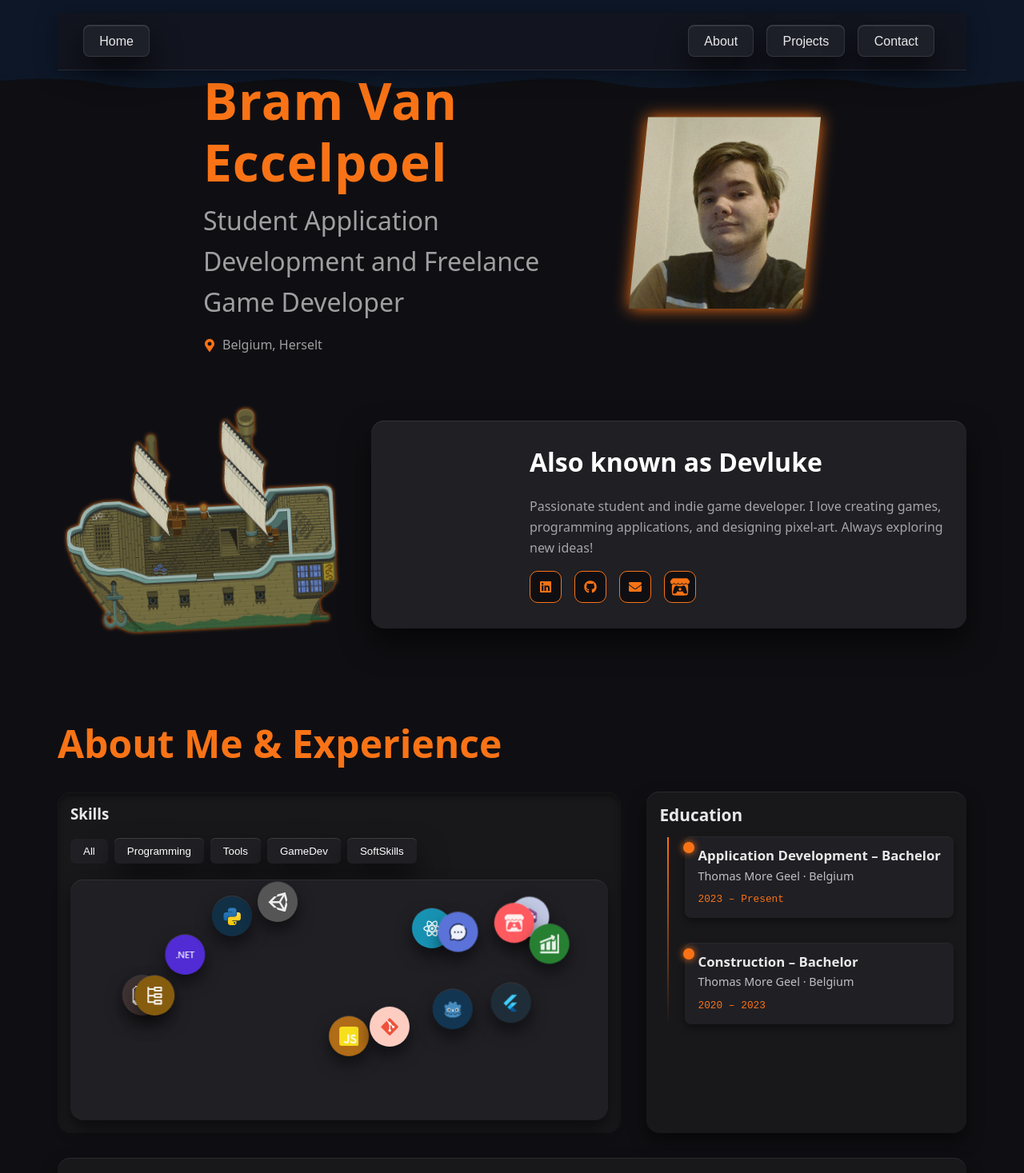
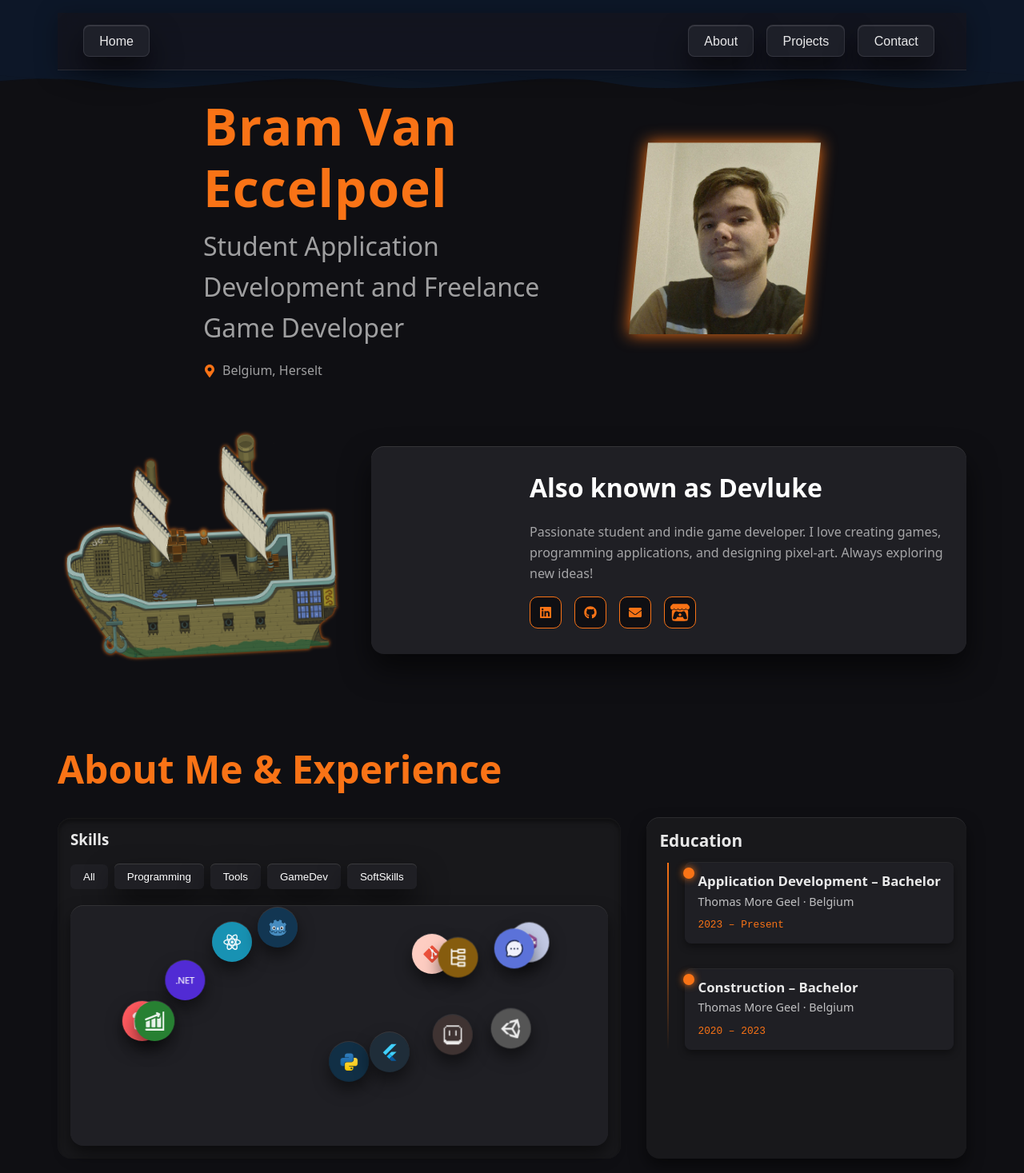
Before and after one commit to Bram-VE/my-portfolio, a React (Vite) app: page / in a window 1280 px wide. Shown: the top 1467 px of the page at 80% size. Built offline with nearby package versions, Linux system fonts and the light colour scheme; a web font is replaced by a local one.

Commit message:
Small Hero-section tweak

```diff
--- a/src/components/SkillsSection.jsx
+++ b/src/components/SkillsSection.jsx
@@ -3,7 +3,7 @@ import { useState } from "react";
 import ItchIcon from "../components/ItchIcon";
 import DotNetIcon from "../assets/svgs/DotNetIcon.jsx";
 import CSharpIcon from "../assets/svgs/CSharpIcon.jsx";
-import JavaScriptIcon from "../assets/svgs/JavaScriptIcon.jsx";
+// import JavaScriptIcon from "../assets/svgs/JavaScriptIcon.jsx";
 import PythonIcon from "../assets/svgs/PythonIcon.jsx";
 import ReactIcon from "../assets/svgs/ReactIcon.jsx";
 import GitIcon from "../assets/svgs/GitIcon.jsx";
@@ -19,7 +19,7 @@ const SKILL_CATEGORIES = {
     Programming: [
     { name: ".NET", icon: <DotNetIcon />, color: "#512BD4" },
     { name: "C#", icon: <CSharpIcon />, color: "#c2c9e4ff" },
-    { name: "Javascript", icon: <JavaScriptIcon />, color: "#b06c17ff" },
+    // { name: "Javascript", icon: <JavaScriptIcon />, color: "#b06c17ff" },
     { name: "Python", icon: <PythonIcon />, color: "#112f45ff" },
     ],
   Tools: [
--- a/src/styles/home.css
+++ b/src/styles/home.css
@@ -14,6 +14,7 @@
 }
 
 .home-content {
+  margin-top: var(--space-lg);
   margin-bottom: var(--space-lg);
   display: flex;
   align-items: center;
```
